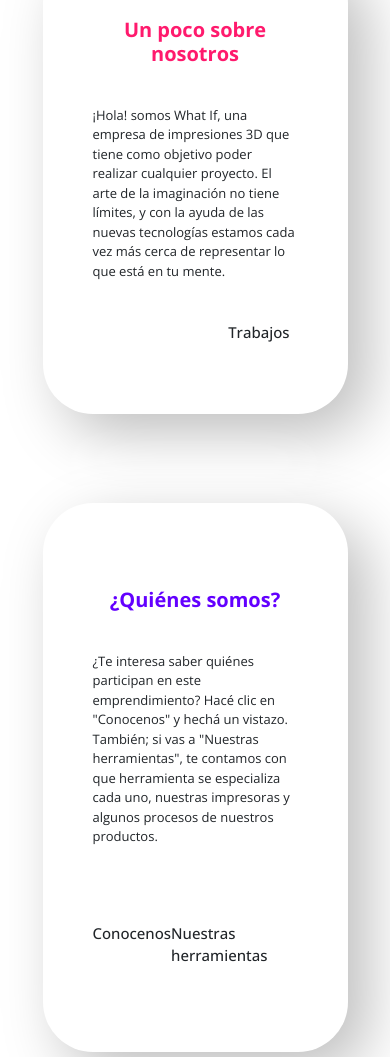
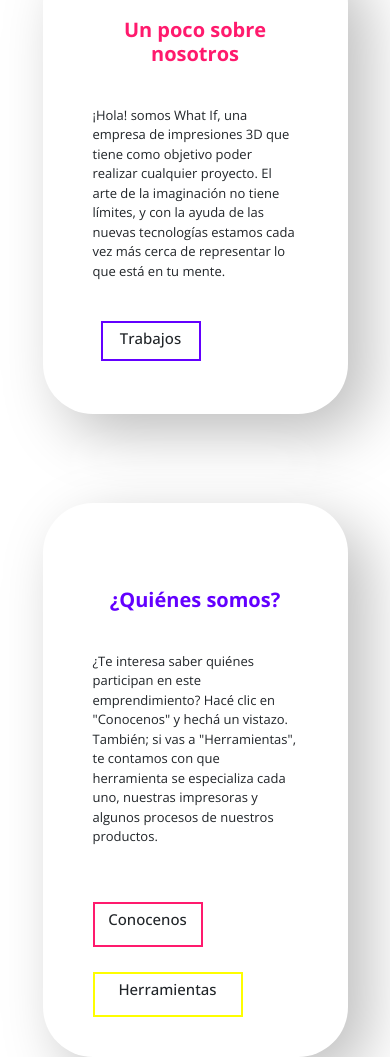
Before and after one commit to Adrastea966/What-If, a plain HTML site: page index.html in a window 390 px wide. Shown: the part 500-1557 px from the top of the page. Drawn offline with nearby package versions, Linux system fonts and the light colour scheme.

Commit message:
Se agregaron botones en el index

```diff
--- a/assets/css/index.css
+++ b/assets/css/index.css
@@ -232,7 +232,136 @@ h4 {
     padding: 20px 0px;
 }
 
+.boton {
+    position: absolute;
+    width: 100px;
+    height: 40px;
+    text-align: center;
+    line-height: 35px;
+}
 
+.boton svg,
+.boton svg rect {
+    position: absolute;
+    top: 0;
+    left: 0;
+    width: 100%;
+    height: 100%;
+    fill: transparent;
+}
+
+.boton svg rect {
+    stroke: var(--violeta);
+    stroke-width: 4;
+    transition: 1s;
+    stroke-dasharray: 300, 300;
+    stroke-dashoffset: 0;
+
+}
+
+.boton:hover svg rect {
+    stroke-dasharray: 40, 300;
+    stroke-dashoffset: 167;
+    stroke: var(--rosa);
+}
+
+.boton:hover {
+    text-transform: uppercase;
+    font-weight: 600;
+    background: linear-gradient(to right, #b663ff, #cc66f5, #dd6ceb, #ea73e3, #f57cdb, #ff83c7, #ff8cb8, #ff98ad, #ffaa9b, #ffc38b, #ffe186, #f8ff93);
+    -webkit-background-clip: text;
+    background-clip: text;
+    -webkit-text-fill-color: transparent;
+}
+
+.boton2 {
+    position: absolute;
+    width: 110px;
+    height: 45px;
+    text-align: center;
+    line-height: 35px;
+}
+
+.boton2 svg,
+.boton2 svg rect {
+    position: absolute;
+    top: 0;
+    left: 0;
+    width: 100%;
+    height: 100%;
+    fill: transparent;
+}
+
+.boton2 svg rect {
+    stroke: var(--rosa);
+    stroke-width: 4;
+    transition: 1s;
+    stroke-dasharray: 310, 310;
+    stroke-dashoffset: 0;
+}
+
+.boton2:hover svg rect {
+    stroke-dasharray: 40, 300;
+    stroke-dashoffset: 150;
+    stroke: var(--amarillo);
+}
+
+.boton2:hover {
+    text-transform: uppercase;
+    font-weight: 600;
+    background: linear-gradient(to right, #b663ff, #cc66f5, #dd6ceb, #ea73e3, #f57cdb, #ff83c7, #ff8cb8, #ff98ad, #ffaa9b, #ffc38b, #ffe186, #f8ff93);
+    -webkit-background-clip: text;
+    background-clip: text;
+    -webkit-text-fill-color: transparent;
+}
+
+.boton3 {
+    position: absolute;
+    width: 150px;
+    height: 45px;
+    text-align: center;
+    line-height: 35px;
+}
+
+.boton3 svg,
+.boton3 svg rect {
+    position: absolute;
+    top: 0;
+    left: 0;
+    width: 100%;
+    height: 100%;
+    fill: transparent;
+}
+
+.boton3 svg rect {
+    stroke: var(--amarillo);
+    stroke-width: 4;
+    transition: 1s;
+    stroke-dasharray: 390, 390;
+    stroke-dashoffset: 0;
+}
+
+.boton3:hover svg rect {
+    stroke-dasharray: 50, 300;
+    stroke-dashoffset: 107;
+    stroke: var(--violeta);
+}
+
+.boton3:hover {
+    text-transform: uppercase;
+    font-weight: 600;
+    background: linear-gradient(to right, #b663ff, #cc66f5, #dd6ceb, #ea73e3, #f57cdb, #ff83c7, #ff8cb8, #ff98ad, #ffaa9b, #ffc38b, #ffe186, #f8ff93);
+    -webkit-background-clip: text;
+    background-clip: text;
+    -webkit-text-fill-color: transparent;
+}
+
+.botones-equipo {
+    display: flex;
+    flex-direction: row;
+    gap: 190px;
+    padding-top: 30px;
+}
 
 .principal h3 {
     color: var(--rosa);
@@ -785,6 +914,12 @@ h4 {
 
     }
 
+    .botones-equipo {
+        display: flex;
+        flex-direction: row;
+        gap: 130px;
+        padding-top: 30px;
+    }
 
     .div-productos h3 {
         text-align: center;
@@ -894,9 +1029,6 @@ h4 {
         text-align: center;
     }
 
-    .principal .div1 ul {
-        text-align: right;
-    }
 
     .img-equipo {
         display: none;
@@ -906,10 +1038,10 @@ h4 {
         text-align: center;
     }
 
-    .div-equipo .botones-equipo {
+    .botones-equipo {
         display: flex;
         flex-direction: row;
-        justify-content: space-around;
+        gap: 260px;
         padding-top: 30px;
     }
 
@@ -950,6 +1082,13 @@ h4 {
     .div-productos h3 {
         text-align: center;
         padding-left: 0;
+    }
+
+    .botones-equipo {
+        display: flex;
+        flex-direction: row;
+        gap: 150px;
+        padding-top: 30px;
     }
 
     .productos {
@@ -1000,6 +1139,13 @@ h4 {
         margin: 0 auto;
     }
 
+    .botones-equipo {
+        display: flex;
+        flex-direction: column;
+        gap: 40px;
+        padding-top: 10px;
+    }
+
 
     .principal {
         padding-top: 50px;
@@ -1028,6 +1174,7 @@ h4 {
         width: 100%;
     }
 
+
     @media screen and (max-width:360px) {
 
         .container {
@@ -1036,6 +1183,10 @@ h4 {
         }
 
         .principal .div1 ul {
+            text-align: center;
+        }
+
+        .principal .div1 .boton {
             text-align: center;
         }
 
@@ -1052,6 +1203,11 @@ h4 {
     .seccion-instagram {
         padding: 10px;
     }
+
+    .gallery-container {
+        padding: 5px;
+        gap: 30px;
+    }
 }
 
 /*Herramientas*/
@@ -1062,4 +1218,5 @@ h4 {
         height: 215px;
         padding-right: 40px;
     }
+
 }
--- a/index.html
+++ b/index.html
@@ -105,7 +105,11 @@
                         </p>
                         <ul>
                             <li>
-                                <a href="assets/pages/works.html">Trabajos</a>
+                                <a class="boton" href="assets/pages/works.html">
+                                    <svg>
+                                        <rect></rect>
+                                    </svg>
+                                    Trabajos</a>
                             </li>
                         </ul>
                     </article>
@@ -132,18 +136,26 @@
                     data-aos-anchor-placement="top-bottom">
                         <h3>¿Quiénes somos?</h3>
                         <p>¿Te interesa saber quiénes participan en este emprendimiento? Hacé clic en "Conocenos" y
-                            hechá un vistazo. También; si vas a "Nuestras herramientas", te contamos con que herramienta
+                            hechá un vistazo. También; si vas a "Herramientas", te contamos con que herramienta
                             se especializa cada uno, nuestras impresoras y algunos procesos de nuestros productos.
                         </p>
                         <div class="botones-equipo">
                             <ul>
                                 <li>
-                                    <a href="assets/pages/know-us.html">Conocenos</a>
+                                    <a class="boton2" href="assets/pages/know-us.html">
+                                        <svg>
+                                            <rect class="rect"></rect>
+                                        </svg>
+                                        Conocenos</a>
                                 </li>
                             </ul>
                             <ul>
                                 <li>
-                                    <a href="assets/pages/our-tools.html">Nuestras herramientas</a>
+                                    <a class="boton3" href="assets/pages/our-tools.html">
+                                        <svg>
+                                            <rect></rect>
+                                        </svg>
+                                        Herramientas</a>
                                 </li>
                             </ul>
                         </div>
```
